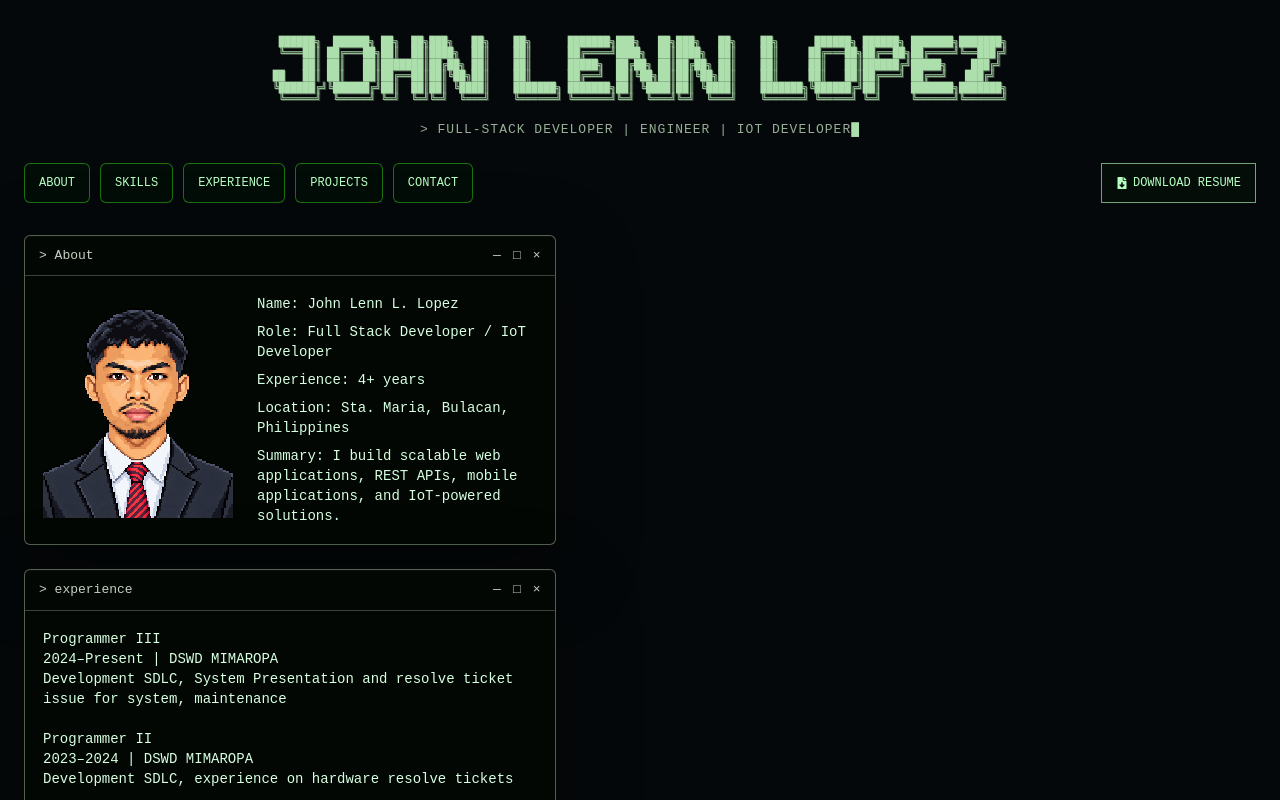
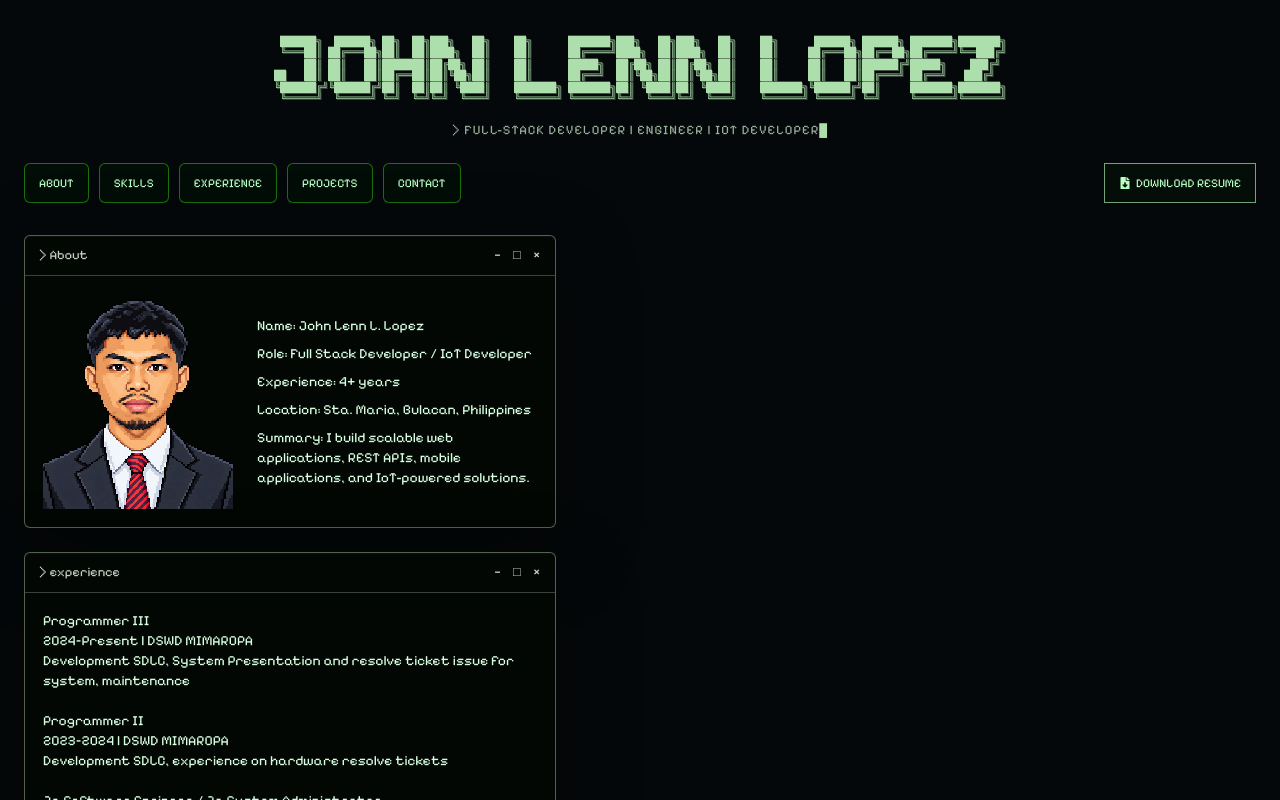
Before and after one commit to jlllopez0704/portfolio-v1, a React (Vite) app: page / in a window 1280 px wide. Shown: the top 800 px of the page. Built offline with nearby package versions, Linux system fonts and the light colour scheme.

Commit message:
chore: updated test with pixel format

```diff
--- a/index.html
+++ b/index.html
@@ -4,6 +4,9 @@
     <meta charset="UTF-8" />
     <link rel="icon" type="image/svg+xml" href="/favicon.ico" />
     <meta name="viewport" content="width=device-width, initial-scale=1.0" />
+    <link rel="preconnect" href="https://fonts.googleapis.com" />
+    <link rel="preconnect" href="https://fonts.gstatic.com" crossorigin />
+    <link href="https://fonts.googleapis.com/css2?family=Pixelify+Sans:wght@400;500;600;700&display=swap" rel="stylesheet" />
     <title>jlllopez-portfolio</title>
   </head>
   <body>
--- a/src/index.css
+++ b/src/index.css
@@ -1,4 +1,8 @@
 @import "tailwindcss";
+
+@theme {
+  --font-mono: "Pixelify Sans", monospace;
+}
 
 html,
 body,
@@ -12,7 +16,7 @@
     radial-gradient(circle at top left, rgba(57, 255, 20, 0.09), transparent 28rem),
     #000;
   color: #d1d5db;
-  font-family: "JetBrains Mono", monospace;
+  font-family: "Pixelify Sans", monospace;
 }
 
 .app {
--- a/src/styles/globals.css
+++ b/src/styles/globals.css
@@ -21,5 +21,5 @@
 body {
   background: var(--bg);
   color: var(--text);
-  font-family: "JetBrains Mono", monospace;
+  font-family: "Pixelify Sans", monospace;
 }
--- a/src/styles/hero.css
+++ b/src/styles/hero.css
@@ -6,7 +6,7 @@
   letter-spacing: 1px;
   line-height: 1.4;
 
-  font-family: "JetBrains Mono", monospace;
+  font-family: "Pixelify Sans", monospace;
   white-space: nowrap;
 }
 
@@ -23,6 +23,7 @@
 
 .hero-logo {
   color: #acdfac;
+  font-family: monospace;
   font-size: clamp(4px, 0.85vw, 10px);
   line-height: 1.15;
   text-shadow: 1px 1px 0 #445544;
```
